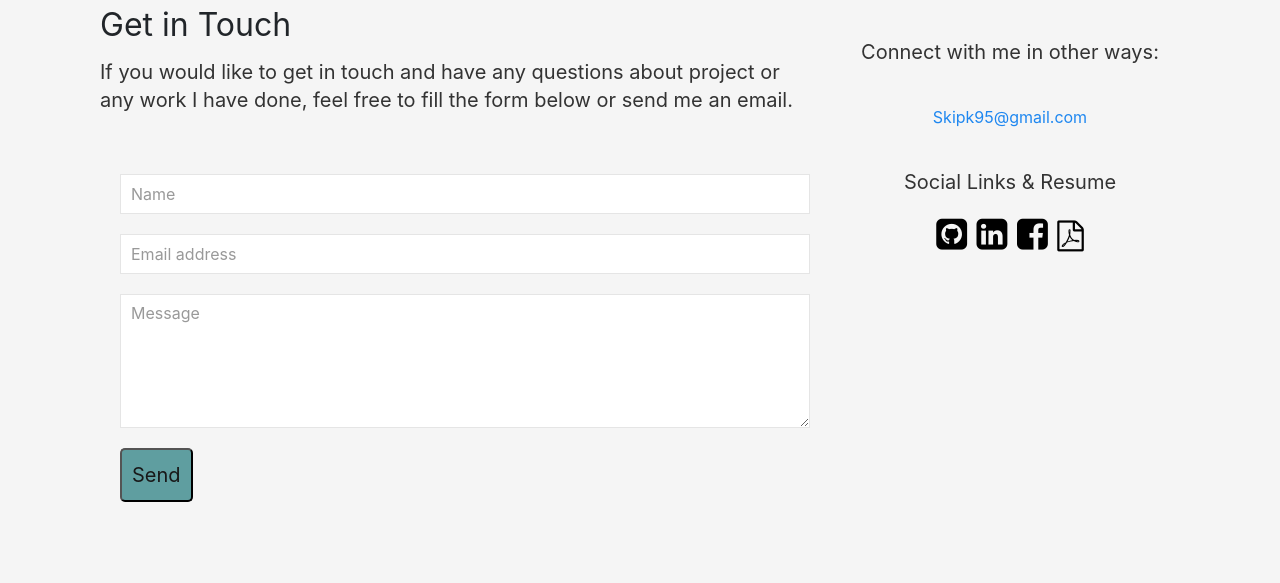
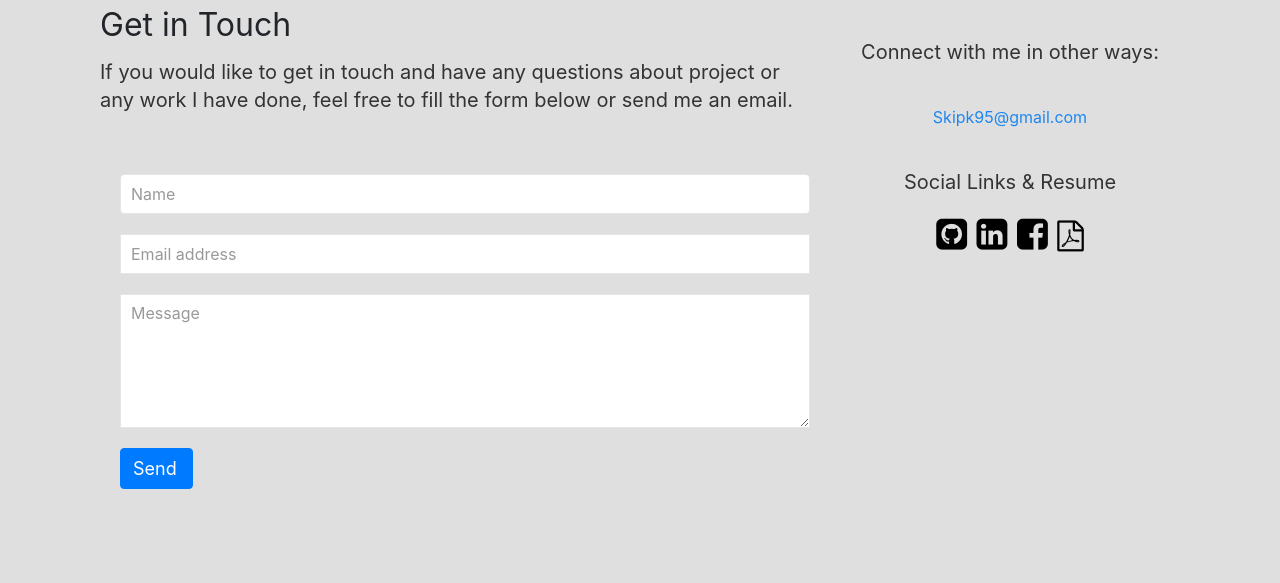
Before and after one commit to skip1113/Main-portfolio, a website: page src/html/contact.html in a window 1280 px wide. Shown: the part 217-800 px from the top of the page. Drawn offline with nearby package versions, Linux system fonts and the light colour scheme.

Commit message:
Styled button, and background color

```diff
--- a/src/assets/css/contact.css
+++ b/src/assets/css/contact.css
@@ -1,5 +1,5 @@
 #bodie{
-    background-color: #f5f5f5;
+    background-color: #dfdfdf;
 }
 .navbar-brand{
     color: #5f5a5a;
@@ -7,13 +7,13 @@
 nav{
     background-image: url("https://www.wherevermag.com/wp-content/uploads/2019/03/Ulysses-Pro-Writing-Hero-4.jpg");
 }
+#user_id {
+    border-radius: 4px;
+}
 #submit-btn {
-    background-color: cadetblue;
-    color: rgb(24, 24, 24);
-    padding: 10px;
-  font-size: 20px;
-  /* border: 2px solid white; */
-  border-radius: 5px;
+    font-weight: normal;
+    font-size: 18px;
+    padding-right: 15px;
 }
 #develope{
     color: white;
@@ -69,14 +69,9 @@ nav{
     float: right;
     text-align: center;
 }
-#sub-btn{
-    background-color: #3bbdb6;
-    color: white;
-    font-weight: bold;
-    border: none;
-}
+
 #full-form{
-    background-color: #f5f5f5;
+    background-color: #dfdfdf;
     padding-bottom: 30%;
 }
 #form-field{
--- a/src/html/contact.html
+++ b/src/html/contact.html
@@ -5,7 +5,6 @@
   <meta charset="UTF-8">
   <meta name="viewport" content="width=device-width, initial-scale=1.0">
   <link rel="stylesheet" type="text/css" href="../assets/css/contact.css">
-
   <link rel="stylesheet" href="https://stackpath.bootstrapcdn.com/bootstrap/4.4.1/css/bootstrap.min.css"
     integrity="sha384-Vkoo8x4CGsO3+Hhxv8T/Q5PaXtkKtu6ug5TOeNV6gBiFeWPGFN9MuhOf23Q9Ifjh" crossorigin="anonymous">
   <link rel="stylesheet" href="https://cdn.jsdelivr.net/npm/uikit@3.3.7/dist/css/uikit.min.css" />
@@ -65,8 +64,7 @@
                 <textarea id="template_id" class="uk-textarea form__input" rows="5" type="text" name="message"
                   placeholder="Message"></textarea>
               </div>
-              <input type='submit' value="Send" id="submit-btn" class="form__input form__input--button">
-              <!-- <button class="uk-button uk-button-default" type="submit" value="send" id="sub-btn">Submit</button> -->
+              <input type='submit' value="Send" id="submit-btn" class="btn btn-primary">
             </fieldset>
           </form>
         </div>
```
